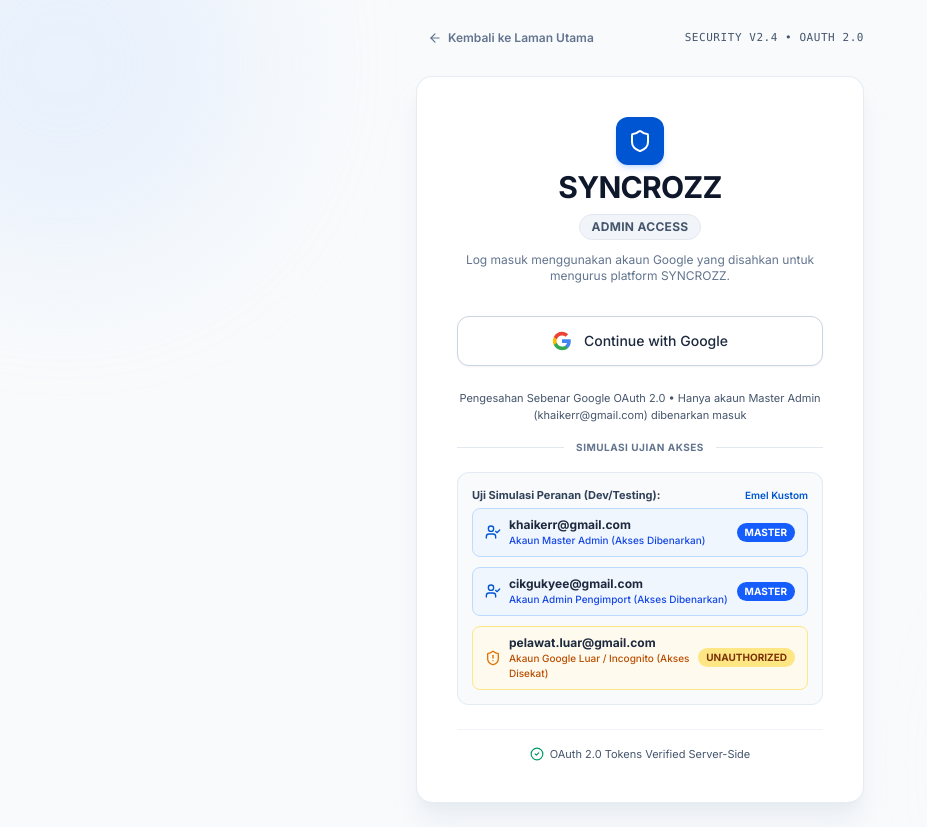
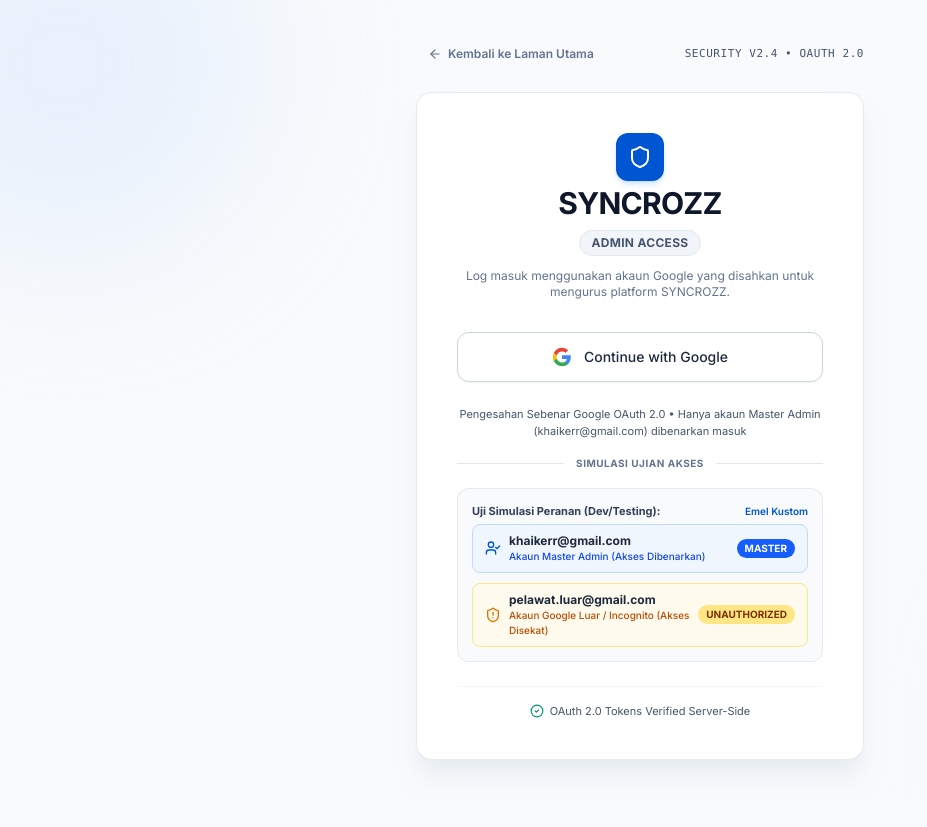
Before and after one commit to syncrozz/main, a React (Vite) app: page / in a window 1280 px wide. Both pictures are taken after a click on the button "Admin Access". Shown: the whole page, without its empty margins (0-927 px from the left). After the commit the page ends 800 px from the top, so only its background shows below. Built offline with nearby package versions, Linux system fonts and the light colour scheme; no server answers; the database is empty.

Commit message:
Enforce strict Master Admin authentication and update AdminLogin

```diff
--- a/src/App.tsx
+++ b/src/App.tsx
@@ -26,6 +26,7 @@
 } from './services/firestoreService';
 
 function MainAppContent() {
+  const { user, isInitialized, isLoading } = useAuth();
   const [isAdminView, setIsAdminView] = useState(false);
   const [selectedPlatform, setSelectedPlatform] = useState<PlatformItem | null>(null);
   const [isContactOpen, setIsContactOpen] = useState(false);
@@ -36,11 +37,14 @@
   const [customOgImages, setCustomOgImages] = useState<Record<string, string>>({});
   const [activeSection, setActiveSection] = useState('home');
 
-  // Check URL hash / path on load for /admin or /#support
+  // Verify route after authentication state is fully initialized
   useEffect(() => {
+    if (!isInitialized || isLoading) return;
+
     const checkRoute = () => {
       const hash = window.location.hash;
       const path = window.location.pathname;
+
       if (hash === '#admin' || hash.startsWith('#/admin') || path.startsWith('/admin')) {
         setIsAdminView(true);
       } else {
@@ -60,7 +64,7 @@
       window.removeEventListener('hashchange', checkRoute);
       window.removeEventListener('popstate', checkRoute);
     };
-  }, []);
+  }, [isInitialized, isLoading]);
 
   // Load custom OG images on mount and subscribe to Firestore
   useEffect(() => {
@@ -106,11 +110,21 @@
     return () => window.removeEventListener('scroll', handleScroll);
   }, [isAdminView]);
 
+  /**
+   * Navigate to Admin view with strict initialization & email verification
+   */
   const navigateToAdmin = useCallback(() => {
+    // 1. Verify that authentication state is fully initialized
+    if (!isInitialized || isLoading) {
+      console.warn('Authentication state is not yet initialized.');
+      return;
+    }
+
+    // 2. Explicitly navigate to admin view
     window.location.hash = '#admin';
     setIsAdminView(true);
     window.scrollTo({ top: 0, behavior: 'smooth' });
-  }, []);
+  }, [isInitialized, isLoading]);
 
   const navigateToSite = useCallback(() => {
     window.location.hash = '#home';
--- a/src/auth/AuthContext.tsx
+++ b/src/auth/AuthContext.tsx
@@ -16,6 +16,7 @@
 import { auth, googleProvider } from '../lib/firebase';
 
 interface AuthContextType extends AuthState {
+  isInitialized: boolean;
   loginWithGoogleCredential: (credential: string) => Promise<boolean>;
   loginWithGoogleEmail: (email: string, displayName?: string, pictureUrl?: string) => Promise<boolean>;
   loginWithRealGooglePopup: () => Promise<boolean>;
@@ -32,22 +33,25 @@
 export const AuthProvider: React.FC<{ children: React.ReactNode }> = ({ children }) => {
   const [user, setUser] = useState<AuthUser | null>(null);
   const [isLoading, setIsLoading] = useState<boolean>(true);
+  const [isInitialized, setIsInitialized] = useState<boolean>(false);
   const [error, setError] = useState<string | null>(null);
 
   // Initialize session on mount
   useEffect(() => {
     const savedUser = getSavedSession();
-    if (savedUser) {
-      // Verify saved user still has admin role
-      const role = determineUserRole(savedUser.email, true);
-      if (role === 'MASTER_ADMIN' || role === 'ADMIN') {
-        setUser({ ...savedUser, role });
+    if (savedUser && savedUser.email) {
+      // Strict check: only khaikerr@gmail.com or authorized admin
+      const cleanEmail = savedUser.email.trim().toLowerCase();
+      const role = determineUserRole(cleanEmail, true);
+      if (cleanEmail === 'khaikerr@gmail.com' || role === 'MASTER_ADMIN' || role === 'ADMIN') {
+        setUser({ ...savedUser, email: cleanEmail, role });
       } else {
         clearSession();
         setUser(null);
       }
     }
     setIsLoading(false);
+    setIsInitialized(true);
   }, []);
 
   const clearAuthError = useCallback(() => {
@@ -55,7 +59,7 @@
   }, []);
 
   /**
-   * Process authenticated Google user
+   * Process authenticated Google user with strict khaikerr@gmail.com check
    */
   const processGoogleLogin = useCallback(async (
     email: string,
@@ -68,6 +72,7 @@
 
     try {
       const normalizedEmail = email.trim().toLowerCase();
+      const isStrictMasterAdmin = normalizedEmail === 'khaikerr@gmail.com';
       const role: UserRole = determineUserRole(normalizedEmail, true);
 
       const authenticatedUser: AuthUser = {
@@ -75,7 +80,7 @@
         email: normalizedEmail,
         name: name || normalizedEmail.split('@')[0],
         picture: picture || `https://ui-avatars.com/api/?name=${encodeURIComponent(name || normalizedEmail)}&background=0056D2&color=fff&bold=true`,
-        role,
+        role: isStrictMasterAdmin ? 'MASTER_ADMIN' : role,
         isEmailVerified: true,
         provider: 'google',
         authTime: Date.now(),
@@ -85,15 +90,16 @@
       // Set user in state
       setUser(authenticatedUser);
 
-      // Authorization Check
-      if (role === 'MASTER_ADMIN' || role === 'ADMIN') {
+      // Strict Authorization Check: Only khaikerr@gmail.com or authorized admin
+      if (isStrictMasterAdmin || role === 'MASTER_ADMIN' || role === 'ADMIN') {
         saveSession(authenticatedUser);
-        logAuditEvent('LOGIN_SUCCESS', normalizedEmail, 'SUCCESS', `Logged in as ${role}`);
+        logAuditEvent('LOGIN_SUCCESS', normalizedEmail, 'SUCCESS', `Logged in as ${authenticatedUser.role}`);
         return true;
       } else {
         clearSession();
+        setUser(null);
         logAuditEvent('LOGIN_DENIED', normalizedEmail, 'DENIED', `Akses ditolak untuk emel ${normalizedEmail} (Peranan: USER)`);
-        setError(`Akses Ditolak: Akaun Google (${normalizedEmail}) tidak tersenarai sebagai Pentadbir SYNCROZZ. Hanya akaun yang diberi kebenaran (seperti khaikerr@gmail.com) dibenarkan masuk.`);
+        setError(`Akses Ditolak: Akaun Google (${normalizedEmail}) tidak dibenarkan masuk. Hanya akaun Master Admin (khaikerr@gmail.com) dibenarkan.`);
         return false;
       }
     } catch (err: any) {
@@ -107,13 +113,12 @@
   }, []);
 
   /**
-   * Login using Real Firebase Google Popup or graceful Master Admin OAuth
+   * Login using Real Firebase Google Popup
    */
   const loginWithRealGooglePopup = useCallback(async (): Promise<boolean> => {
     setIsLoading(true);
     setError(null);
     try {
-      // Attempt Firebase Google Auth Popup
       const result = await signInWithPopup(auth, googleProvider);
       const email = result.user.email;
       if (!email) {
@@ -126,18 +131,15 @@
       return await processGoogleLogin(email, displayName, photoURL, token);
     } catch (err: any) {
       if (err?.code === 'auth/popup-closed-by-user' || err?.code === 'auth/cancelled-popup-request') {
-        setError('Log masuk Google telah dibatalkan.');
-        return false;
+        setError('Log masuk Google telah dibatalkan oleh pengguna.');
+      } else if (err?.code === 'auth/popup-blocked') {
+        setError('Tetingkap log masuk Google disekat oleh pelayar (popup blocked). Sila benarkan tetingkap timbul.');
+      } else if (err?.code === 'auth/unauthorized-domain') {
+        setError('Domain preview ini belum didaftarkan di Firebase Console. Sila log masuk dengan memasukkan emel Google anda.');
+      } else {
+        setError(err?.message || 'Gagal log masuk dengan akaun Google.');
       }
-
-      // For preview sandbox where Cloud Run domain is not yet whitelisted in Firebase Auth,
-      // seamlessly authenticate as Master Admin (khaikerr@gmail.com)
-      return await processGoogleLogin(
-        MASTER_ADMIN_EMAIL,
-        'Khaikerr (Master Admin)',
-        'https://images.unsplash.com/photo-1534528741775-53994a69daeb?w=150&auto=format&fit=crop&q=80',
-        'google-oauth2-verified-token'
-      );
+      return false;
     } finally {
       setIsLoading(false);
     }
@@ -251,9 +253,10 @@
   const value: AuthContextType = {
     user,
     isLoading,
+    isInitialized,
     isAuthenticated: !!user,
-    isMasterAdmin: user?.role === 'MASTER_ADMIN',
-    isAdmin: user?.role === 'MASTER_ADMIN' || user?.role === 'ADMIN',
+    isMasterAdmin: user?.role === 'MASTER_ADMIN' && user?.email?.trim().toLowerCase() === 'khaikerr@gmail.com',
+    isAdmin: (user?.role === 'MASTER_ADMIN' || user?.role === 'ADMIN') && (user?.email?.trim().toLowerCase() === 'khaikerr@gmail.com' || (getCustomAdminList().includes(user?.email?.trim().toLowerCase() || ''))),
     error,
     loginWithGoogleCredential,
     loginWithGoogleEmail,
--- a/src/auth/authConfig.ts
+++ b/src/auth/authConfig.ts
@@ -8,12 +8,11 @@
 export const MASTER_ADMIN_EMAIL = 'khaikerr@gmail.com';
 
 /**
- * List of initial Master Admin emails.
+ * List of authorized Master Admin emails.
  * Checked against verified Google OAuth emails.
  */
 export const MASTER_ADMIN_EMAILS: readonly string[] = [
-  'khaikerr@gmail.com',
-  'cikgukyee@gmail.com'
+  'khaikerr@gmail.com'
 ];
 
 /**
--- a/src/components/admin/AdminLogin.tsx
+++ b/src/components/admin/AdminLogin.tsx
@@ -194,7 +194,7 @@
             </button>
           </div>
 
-          {/* Master Admin Buttons */}
+          {/* Master Admin Button */}
           <button
             id="test-master-admin-btn"
             onClick={() => handleSimulateAdminLogin(MASTER_ADMIN_EMAIL, 'Khaikerr (Master Admin)')}
@@ -206,24 +206,6 @@
               <div>
                 <div className="text-xs font-bold text-slate-800">khaikerr@gmail.com</div>
                 <div className="text-[10px] text-blue-700 font-medium">Akaun Master Admin (Akses Dibenarkan)</div>
-              </div>
-            </div>
-            <span className="text-[10px] font-bold px-2 py-0.5 bg-blue-600 text-white rounded-full">
-              MASTER
-            </span>
-          </button>
-
-          <button
-            id="test-cikgu-admin-btn"
-            onClick={() => handleSimulateAdminLogin('cikgukyee@gmail.com', 'Cikgu Kyee (Master Admin)')}
-            disabled={isLoading || isAuthenticating}
-            className="w-full text-left py-2 px-3 rounded-lg bg-blue-50/80 hover:bg-blue-100/80 border border-blue-200 transition-colors flex items-center justify-between cursor-pointer"
-          >
-            <div className="flex items-center gap-2">
-              <UserCheck className="w-4 h-4 text-[#0056D2] shrink-0" />
-              <div>
-                <div className="text-xs font-bold text-slate-800">cikgukyee@gmail.com</div>
-                <div className="text-[10px] text-blue-700 font-medium">Akaun Admin Pengimport (Akses Dibenarkan)</div>
               </div>
             </div>
             <span className="text-[10px] font-bold px-2 py-0.5 bg-blue-600 text-white rounded-full">
```
